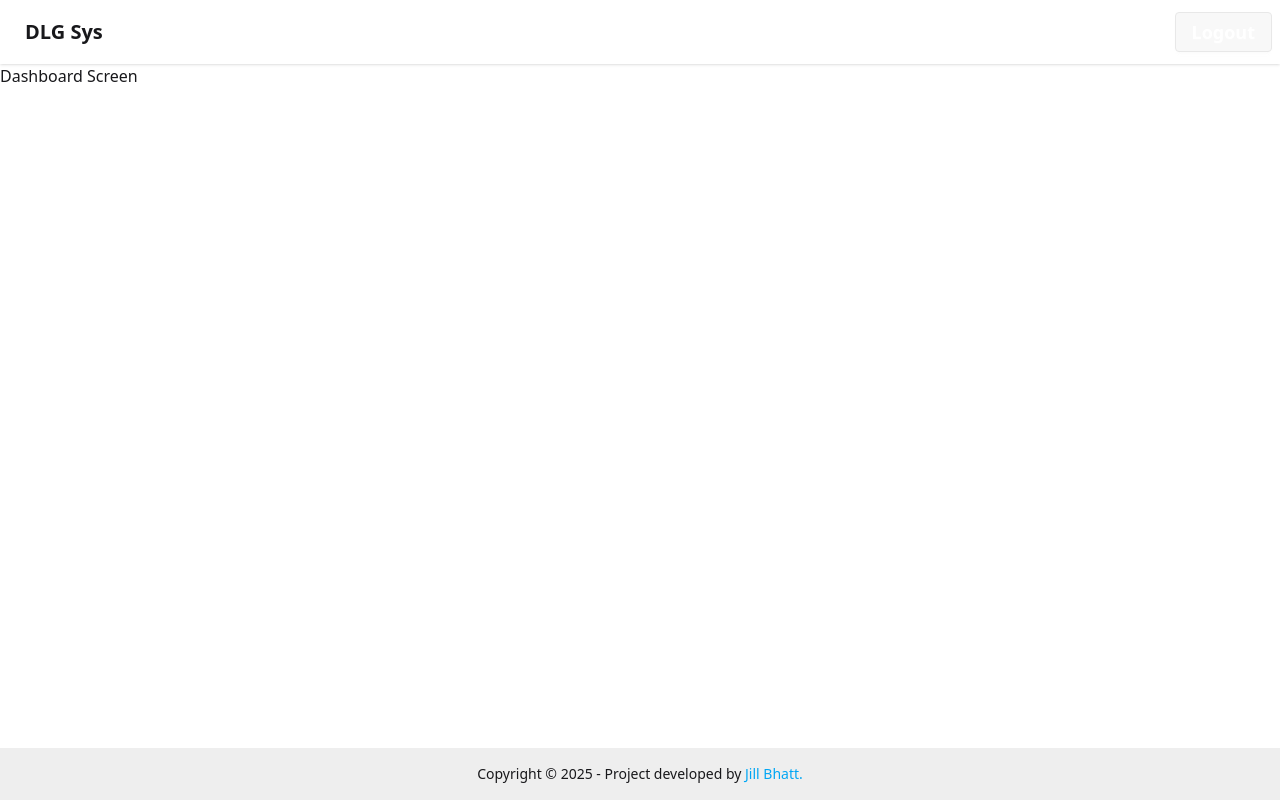
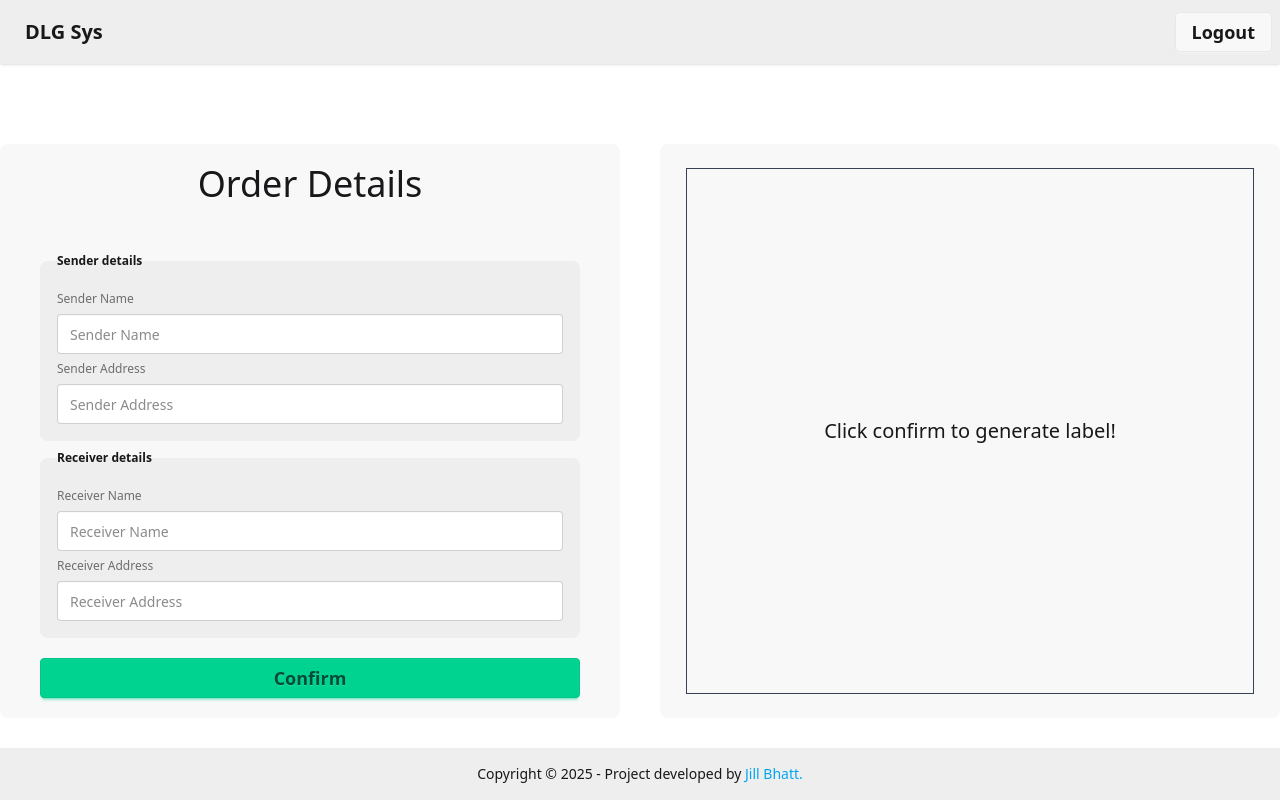
Before and after one commit to jillBhatt26/dlg_sys, a React (Vite) app: page / in a window 1280 px wide. Built offline with nearby package versions, Linux system fonts and the light colour scheme; sample sign-in values are in the browser's storage.

Commit message:
Completed OrderForm full and setup Invoice component

```diff
--- a/src/components/Invoice.jsx
+++ b/src/components/Invoice.jsx
@@ -1,5 +1,20 @@
+import useLabelStore from '../stores/label';
+
 const Invoice = () => {
-    return <h1>Invoice</h1>;
+    const label = useLabelStore(state => state.label);
+
+    if (!label)
+        return (
+            <div className="flex w-full h-full justify-center items-center bg-base-200 rounded-lg">
+                <div className="w-11/12 mx-auto border border-gray-700 h-11/12">
+                    <h1 className="flex justify-center items-center w-full h-full text-xl text-center">
+                        Click confirm to generate label!
+                    </h1>
+                </div>
+            </div>
+        );
+
+    return <div>Label Invoice</div>;
 };
 
 export default Invoice;
--- a/src/components/OrderForm.jsx
+++ b/src/components/OrderForm.jsx
@@ -1,5 +1,98 @@
+import { useState } from 'react';
+import { nanoid } from 'nanoid';
+import useLabelStore from '../stores/label';
+
 const OrderForm = () => {
-    return <h1>OrderForm</h1>;
+    // stores
+    const setLabel = useLabelStore(state => state.setLabel);
+
+    const [senderName, setSenderName] = useState('');
+    const [receiverName, setReceiverName] = useState('');
+    const [senderAddress, setSenderAddress] = useState('');
+    const [receiverAddress, setReceiverAddress] = useState('');
+
+    // event handlers
+    const handleConfirm = e => {
+        e.preventDefault();
+
+        if (!senderName || !receiverName || !senderAddress || !receiverAddress)
+            return alert('All Fields Required!');
+
+        const deliveryID = nanoid();
+
+        setLabel({
+            deliveryID,
+            senderName,
+            receiverAddress,
+            receiverName,
+            senderAddress
+        });
+    };
+
+    return (
+        <div>
+            <form
+                className="bg-base-200 w-full py-5 px-10 rounded-lg"
+                onSubmit={handleConfirm}
+            >
+                <h1 className="text-4xl mb-10 text-center w-full">
+                    Order Details
+                </h1>
+                <fieldset className="fieldset w-full bg-base-300 border-base-300 rounded-box  border p-4">
+                    <legend className="fieldset-legend">Sender details</legend>
+
+                    <label className="label">Sender Name</label>
+                    <input
+                        type="text"
+                        className="input w-full"
+                        placeholder="Sender Name"
+                        value={senderName}
+                        onChange={e => setSenderName(e.target.value)}
+                    />
+
+                    <label className="label">Sender Address</label>
+                    <input
+                        type="text"
+                        className="input w-full"
+                        placeholder="Sender Address"
+                        value={senderAddress}
+                        onChange={e => setSenderAddress(e.target.value)}
+                    />
+                </fieldset>
+
+                <fieldset className="fieldset bg-base-300 border-base-300 rounded-box w-full border p-4">
+                    <legend className="fieldset-legend">
+                        Receiver details
+                    </legend>
+
+                    <label className="label">Receiver Name</label>
+                    <input
+                        type="text"
+                        className="input w-full"
+                        placeholder="Receiver Name"
+                        value={receiverName}
+                        onChange={e => setReceiverName(e.target.value)}
+                    />
+
+                    <label className="label">Receiver Address</label>
+                    <input
+                        type="text"
+                        className="input w-full"
+                        placeholder="Receiver Address"
+                        value={receiverAddress}
+                        onChange={e => setReceiverAddress(e.target.value)}
+                    />
+                </fieldset>
+
+                <button
+                    className="btn btn-success text-lg mt-5 w-full"
+                    type="submit"
+                >
+                    Confirm
+                </button>
+            </form>
+        </div>
+    );
 };
 
 export default OrderForm;
--- a/src/index.css
+++ b/src/index.css
@@ -1,2 +1,5 @@
 @import 'tailwindcss';
+/* @plugin "daisyui" {
+    themes: light --default;
+} */
 @plugin "daisyui";
--- a/src/partials/Footer.jsx
+++ b/src/partials/Footer.jsx
@@ -1,6 +1,6 @@
 const Footer = () => {
     return (
-        <footer className="footer fixed bottom-0 sm:footer-horizontal footer-center bg-base-300 text-base-content p-4">
+        <footer className="footer lg:fixed lg:bottom-0 sm:footer-horizontal footer-center bg-base-300 text-base-content p-4">
             <aside>
                 <p>
                     Copyright © {new Date().getFullYear()} - Project developed
--- a/src/partials/Nav.jsx
+++ b/src/partials/Nav.jsx
@@ -24,19 +24,21 @@ const Nav = () => {
     };
 
     return (
-        <div className="container mx-auto navbar bg-base-100 shadow-sm flex justify-between">
+        <div className="navbar bg-base-300 shadow-sm">
+            <div className="container mx-auto flex justify-between">
                 <a className="btn btn-ghost text-xl">DLG Sys</a>
 
                 {isAuthenticated && (
                     <button
                         type="button"
-                    className="btn text-white text-lg w-fit"
+                        className="btn text-lg w-fit"
                         onClick={handleLogout}
                     >
                         Logout
                     </button>
                 )}
             </div>
+        </div>
     );
 };
 
--- a/src/screens/Dashboard.jsx
+++ b/src/screens/Dashboard.jsx
@@ -1,5 +1,13 @@
+import OrderForm from '../components/OrderForm';
+import Invoice from '../components/Invoice';
+
 const DashboardScreen = () => {
-    return <div>Dashboard Screen</div>;
+    return (
+        <div className="container my-10 lg:my-20  mx-auto grid grid-cols-1 md:grid-cols-2 gap-5 lg:gap-10">
+            <OrderForm />
+            <Invoice />
+        </div>
+    );
 };
 
 export default DashboardScreen;
--- /dev/null
+++ b/src/stores/label.js
@@ -0,0 +1,13 @@
+import { create } from 'zustand';
+
+const useLabelStore = create(set => ({
+    label: null,
+    setLabel: label => {
+        set(state => ({
+            ...state,
+            label
+        }));
+    }
+}));
+
+export default useLabelStore;
```
Lines whose indentation alone changed are shown as unchanged.
